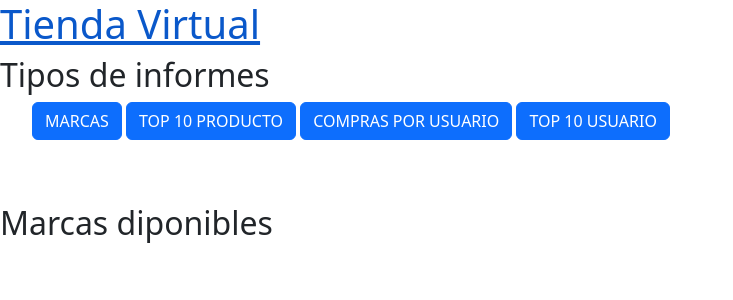
After one commit to IESPSUR/pf-ud04-jbenitezf, a Django app: page /Informes/Marcas/ in a window 1280 px wide. The commit adds this page. Shown: the top 300 px of the page, without its empty margins (0-733 px from the left). Run offline with Django 4.2, Linux system fonts and the light colour scheme; data that the repository does not hold is empty.

Commit message:
comiteado

```diff
--- /dev/null
+++ b/tienda/templates/tienda/Marcas.html
@@ -0,0 +1,11 @@
+{% extends 'tienda/informes.html' %}
+
+{% block informes %}
+    <br><br>
+    <h2>Marcas diponibles</h2>
+    {% for marcas in marca %}
+        <a href="" class="btn btn-primary">
+            {{ marcas.nombremarca }}
+        </a>
+    {% endfor %}
+{% endblock %}
--- a/tienda/templates/tienda/index.html
+++ b/tienda/templates/tienda/index.html
@@ -6,7 +6,9 @@
 		<li><a href="{% url 'GestionProducto'%}">
             Gestión de productos
         </a></li>
-		<li>Informes</li>
+		<li><a href="{% url 'Informes'%}">
+               Informes
+            </a></li>
         <li><a href="{% url 'CompraProducto'%}">
 		    Realizar compra
         </a></li>
--- /dev/null
+++ b/tienda/templates/tienda/informes.html
@@ -0,0 +1,23 @@
+{% extends 'tienda/base.html' %}
+
+{% block lista %}
+    <h2>Tipos de informes</h2>
+	<ul>
+		<a href="{% url 'marcas' %}" class="btn btn-primary">
+            MARCAS
+        </a>
+		<a href="" class="btn btn-primary">
+            TOP 10 PRODUCTO
+        </a>
+        <a href="" class="btn btn-primary">
+		    COMPRAS POR USUARIO
+        </a>
+        <a href="" class="btn btn-primary">
+		    TOP 10 USUARIO
+        </a>
+	</ul>
+
+    {% block informes %}
+    {% endblock %}
+
+{% endblock %}
--- a/tienda/urls.py
+++ b/tienda/urls.py
@@ -5,9 +5,11 @@ urlpatterns = [
     path('', views.welcome, name='welcome'),
     path('GestionProducto/', views.GestionProducto, name='GestionProducto'),
     path('CompraProducto/', views.CompraProducto, name='CompraProducto'),
+    path('Informes/', views.informes, name='Informes'),
     path('tienda/', views.welcome, name='welcome'),
     path('producto/nuevo/', views.producto_nuevo, name='producto_nuevo'),
     path('producto/comprar/<str:pk>', views.producto_comprar, name='producto_comprar'),
     path('producto/<str:pk>', views.producto_eliminar, name='producto_eliminar'),
     path('producto/editar/<str:pk>', views.producto_editar, name='producto_editar'),
+    path('Informes/Marcas/', views.marcas, name='marcas'),
 ]
--- a/tienda/views.py
+++ b/tienda/views.py
@@ -1,7 +1,8 @@
-from django.shortcuts import render, get_object_or_404
-from .models import Producto
+from django.shortcuts import render, get_object_or_404, redirect
+from .models import Producto, Compra, Marca
 from .forms import ProductoForm, CompraForm
 from django.utils import timezone
+from django.contrib import messages
 
 
 # Create your views here.
@@ -52,14 +53,26 @@ def producto_comprar(request,pk):
     if request.method == "POST":
         form = CompraForm(request.POST, instance=producto)
         if form.is_valid():
-            compra = form.save(commit=False)
-            compra.producto = producto
-            compra.fecha = timezone.now()
-            compra.save()
-            producto.unidades = producto.unidades-compra.unidades
-            producto.save();
+            unidades = form.cleaned_data['unidades']
+            importe = form.cleaned_data['importe']
+
+            if producto.unidades < unidades :
+                return redirect('producto_comprar',pk)
+            else:
+                Compra.objects.create(fecha=timezone.now(), importe=importe, unidades=unidades, producto=producto)
+                producto.unidades = producto.unidades-unidades
+                producto.save();
+
             productos = Producto.objects.filter().order_by('nombre')
             return render(request, 'tienda/CompraProducto.html', {'productos': productos})
     else:
         form = CompraForm(instance=producto)
     return render(request, 'tienda/producto_compra.html', {'form': form})
+
+
+def informes(request):
+    return render(request, 'tienda/informes.html')
+
+def marcas(request):
+    marca = Marca.objects.filter().order_by('nombremarca')
+    return render(request, 'tienda/Marcas.html', {'marca': marca})
```
Also changed, not shown: tienda/models.py (+2 -6 lines), tienda/migrations/0002_alter_compra_importe_alter_compra_producto.py (added).
